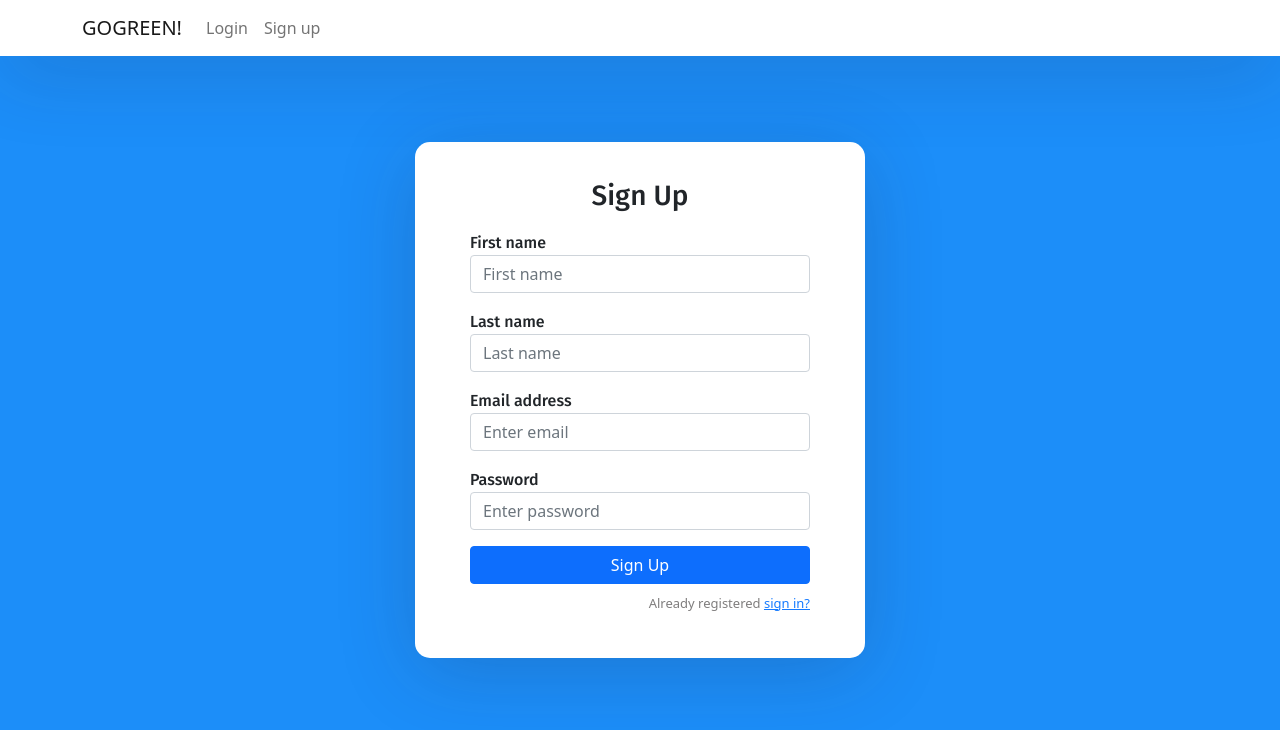
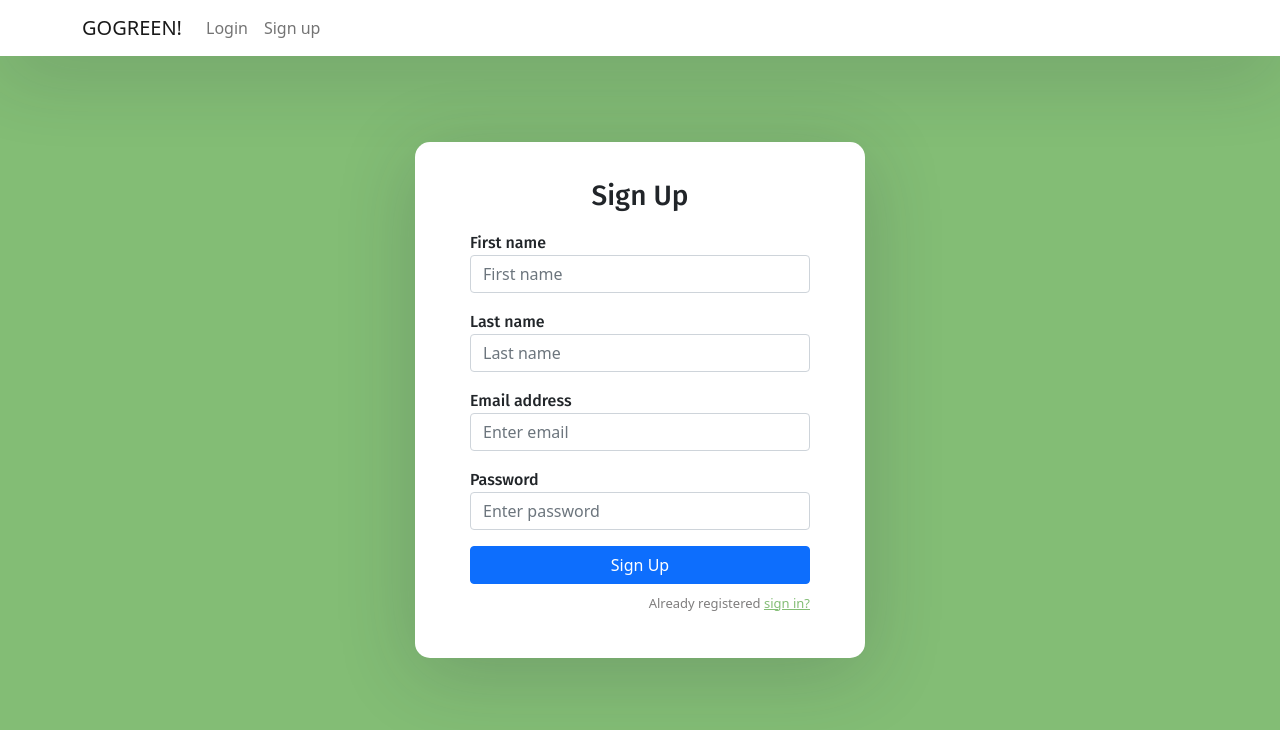
Before and after one commit to Billy-Night/Hackathon-1, a React (Create React App) app: page /sign-up in a window 1280 px wide. Shown: the top 730 px of the page. Built offline with nearby package versions, Linux system fonts and the light colour scheme.

Commit message:
style of form added

```diff
--- a/src/index.css
+++ b/src/index.css
@@ -3,7 +3,7 @@
   box-sizing: border-box;
 }
 body {
-  background: #1C8EF9 !important;
+  background: #83BD75 !important;
   min-height: 100vh;
   display: flex;
   font-weight: 400;
@@ -37,7 +37,7 @@ body, html, .App, #root, .auth-wrapper {
   transition: all .3s;
 }
 .auth-wrapper .form-control:focus {
-  border-color: #167bff;
+  border-color: #83BD75;
   box-shadow: none;
 }
 .auth-wrapper h3 {
@@ -58,5 +58,5 @@ body, html, .App, #root, .auth-wrapper {
   margin: 0;
 }
 .forgot-password a {
-  color: #167bff;
+  color:#83BD75;
 }
```
